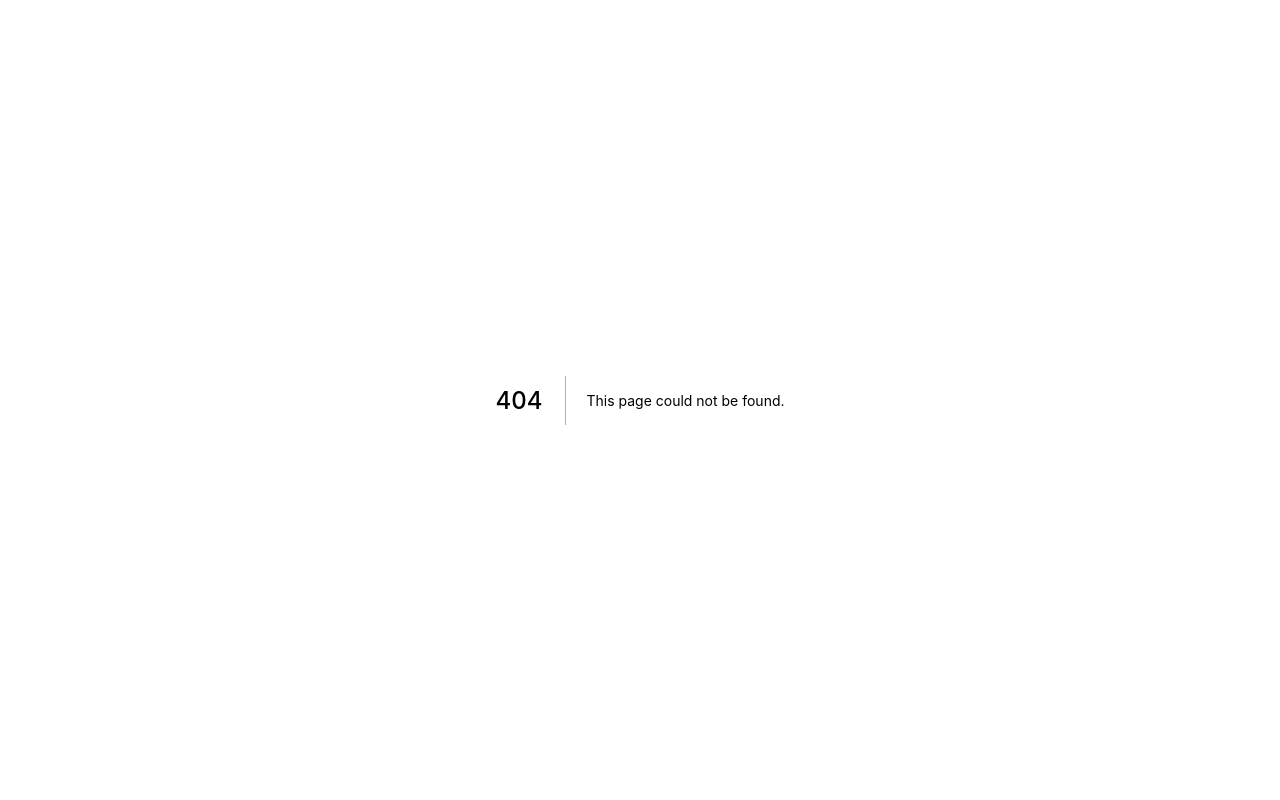
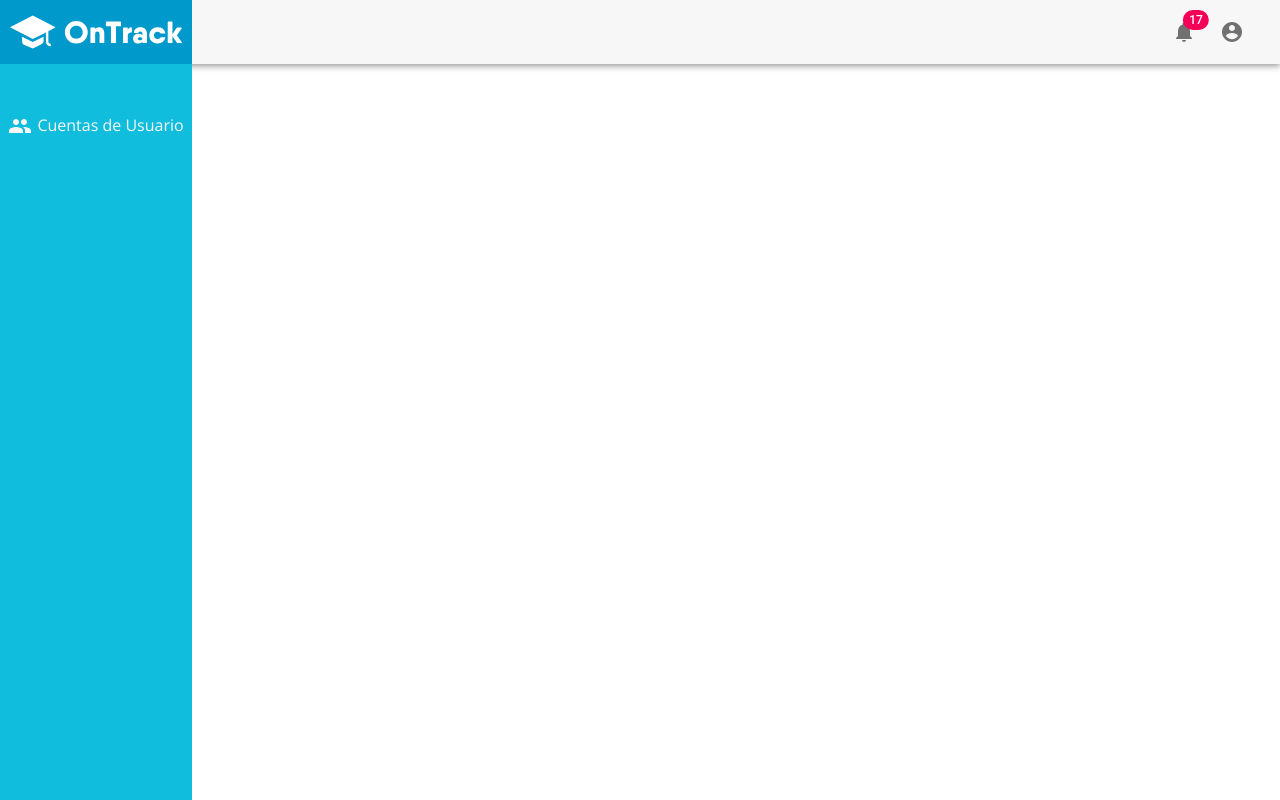
Before and after one commit to Clear-Education/ontrack_frontend, a Next.js app: page /users in a window 1280 px wide. Before the commit this address had no page. Built offline with nearby package versions, Linux system fonts and the light colour scheme.

Commit message:
crea estructura de header y sidebar
Se definen los componentes header, sidebar y layout y sus respectivos estilos.

```diff
--- a/package.json
+++ b/package.json
@@ -9,6 +9,7 @@
   },
   "dependencies": {
     "@material-ui/core": "^4.11.0",
+    "@material-ui/icons": "^4.9.1",
     "axios": "^0.19.2",
     "bootstrap": "^4.5.0",
     "next": "9.3.5",
--- a/pages/app.css
+++ b/pages/app.css
@@ -4,6 +4,11 @@
     --black: #303030;
     --white: #f7f7f7;
     --gray: #868686;
+  }
+
+  body {
+    margin: 0;
+    font-family: 'Open Sans', sans-serif;
   }
 
   .center {
--- /dev/null
+++ b/pages/users.js
@@ -0,0 +1,15 @@
+import Layout from '../src/components/Layout';
+import Auth from '../src/utils/Auth';
+
+
+const Users = () => {
+    return (
+        < Layout title="Users" />
+    )
+}
+
+/* export async function getServerSideProps() {
+} */
+
+
+export default Users;
--- /dev/null
+++ b/src/components/Header.js
@@ -0,0 +1,27 @@
+import { AppBar, Toolbar, IconButton, MenuIcon, Typography, Button, Badge } from '@material-ui/core';
+import NotificationsIcon from '@material-ui/icons/Notifications';
+import AccountCircle from '@material-ui/icons/AccountCircle';
+
+import styles from './Header.module.css';
+
+export default function Header() {
+    return (
+        <AppBar position="static">
+            <Toolbar className={styles.header}>
+                {/* <div className={styles.img_header}>
+                    <img src="./OnTrack.svg"></img>
+                </div> */}
+                <div className={styles.container_icons_header}>
+                    <IconButton aria-label="show 17 new notifications">
+                        <Badge badgeContent={17} color="secondary">
+                            <NotificationsIcon />
+                        </Badge>
+                    </IconButton>
+                    <IconButton>
+                        <AccountCircle />
+                    </IconButton>
+                </div>
+            </Toolbar>
+        </AppBar>
+    )
+}
--- /dev/null
+++ b/src/components/Header.module.css
@@ -0,0 +1,16 @@
+.header {
+    background-color: var(--white);
+}
+
+/* .img_header {
+    background-color: var(--main-color-dark);
+    width: 15%;
+} */
+
+.container_icons_header {
+    margin-left: auto;
+}
+
+.container_icons_header * {
+    display: inline;
+}
--- /dev/null
+++ b/src/components/Layout.js
@@ -0,0 +1,21 @@
+import Head from 'next/head'
+import Header from './Header';
+import SideBar from './SideBar';
+
+function Layout({ children, title }) {
+    return (
+        <div>
+            <Head>
+                <title>{title}</title>
+                <link
+                    href="https://fonts.googleapis.com/css?family=Open+Sans:300,400,700,800"
+                    rel="stylesheet" />
+            </Head>
+            <Header />
+            <SideBar />
+            {children}
+        </div>
+    )
+}
+
+export default Layout
--- /dev/null
+++ b/src/components/SideBar.js
@@ -0,0 +1,25 @@
+import styles from './SideBar.module.css';
+import Link from 'next/link';
+import PeopleIcon from '@material-ui/icons/People';
+
+export default function SideBar() {
+    return (
+        <div className={styles.side_bar}>
+            <div className={styles.img_container}>
+                <img src="./OnTrack.svg" className={styles.img_header}></img>
+            </div>
+            <NavItem></NavItem>
+        </div>
+    )
+}
+
+const NavItem = () => {
+    return (
+        <div className={styles.container_icon_link}>
+            <PeopleIcon />
+            <Link href="/users">
+                <a className={styles.nav_link}>Cuentas de Usuario</a>
+            </Link>
+        </div>
+    )
+}
--- /dev/null
+++ b/src/components/SideBar.module.css
@@ -0,0 +1,44 @@
+/*COMPONENTE SIDEBAR*/
+.side_bar {
+    position: fixed;     /* Fixed Sidebar (stay in place on scroll and position relative to viewport) */
+    height: 100%;
+    width: 15%;     /* Set the width of the sidebar */
+    z-index: 1;      /* Stay on top of everything */
+    top: 0;
+    background-color: var(--main-color-ligth); /* Black */
+    overflow-x: hidden;     /* Disable horizontal scroll */
+}
+
+.img_container {
+    background-color: var(--main-color-dark);
+    height: 64px;
+}
+
+.img_header {
+    box-sizing: border-box;
+    width: 100%;
+    max-width: 100%;
+    height: 100%;
+    padding: 5%;
+}
+
+/*COMPONENTE NAVITEM*/
+
+.container_icon_link {
+    display: flex;
+    justify-content: center;
+    color: var(--white);
+    margin-top: 50px;
+}
+
+.nav_link {
+    color: var(--white);
+    text-decoration: none;
+    display: block;
+    text-align: center;
+    margin-left: 5px;
+}
+
+.nav_link:hover {
+    text-decoration: underline;
+}
```
Also changed, not shown: pages/home.js (added, +10 -0 lines), pages/index.js (+6 -6 lines), src/utils/User.js (added, +9 -0 lines), 1 other file (tests, documents, lock files or other folders).
